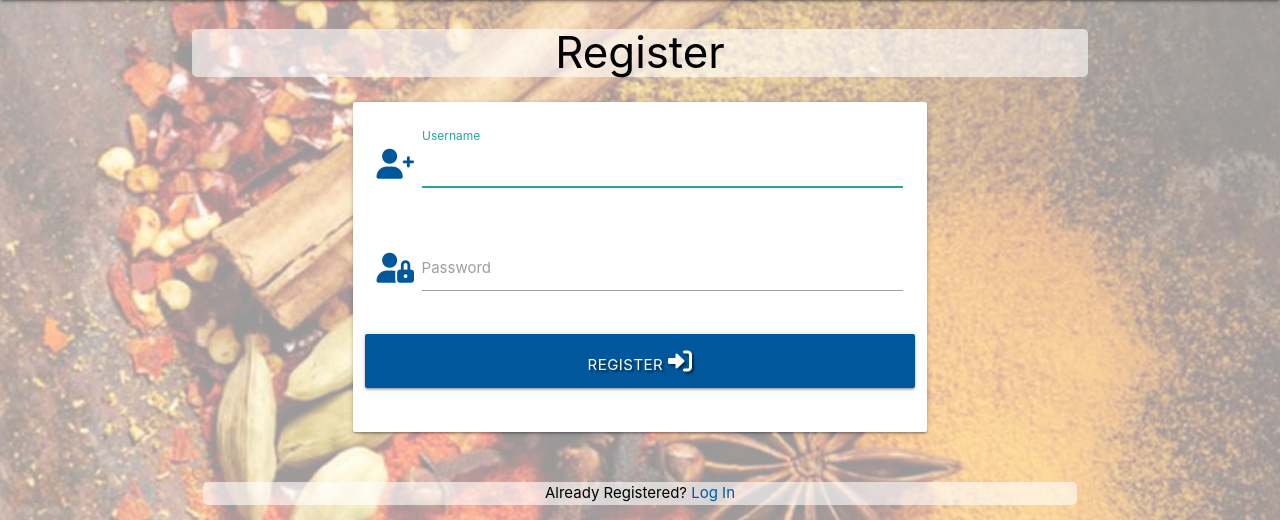
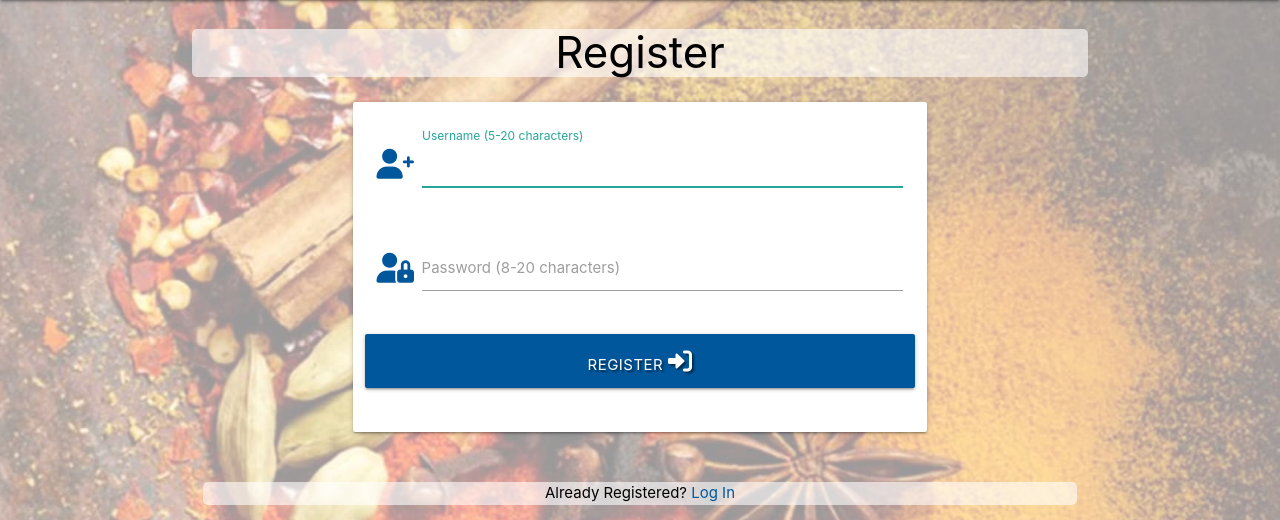
Before and after one commit to carwynteifion/Milestone-Project-3-BD, a Flask app: page /register in a window 1280 px wide. Shown: the part 64-584 px from the top of the page. Run offline with Flask 2, Linux system fonts and the light colour scheme; some libraries are stand-ins or nearby versions.

Commit message:
Display username and password criteria to user when registering

```diff
--- a/templates/register.html
+++ b/templates/register.html
@@ -12,7 +12,7 @@
                     <i class="fas fa-user-plus prefix light-blue-text text-darken-4"></i>
                     <input id="username" name="username" type="text" minlength="5"
                         maxlength="20" pattern="^[a-zA-Z0-9]{5,20}$" autofocus class="validate" required>
-                    <label for="username">Username</label>
+                    <label for="username">Username (5-20 characters)</label>
                 </div>
             </div>
             <!-- password -->
@@ -21,7 +21,7 @@
                     <i class="fas fa-user-lock prefix light-blue-text text-darken-4"></i>
                 <input id="password" name="password" type="password" minlength="8"
                     maxlength="20" pattern="^[a-zA-Z0-9]{8,20}$" class="validate" required>
-                <label for="password">Password</label>
+                <label for="password">Password (8-20 characters)</label>
                 </div>
             </div>
             <!-- register -->
```
